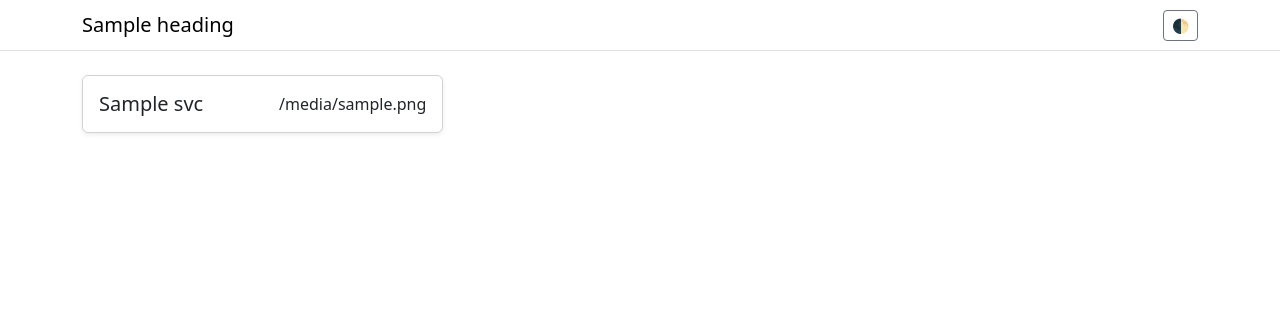
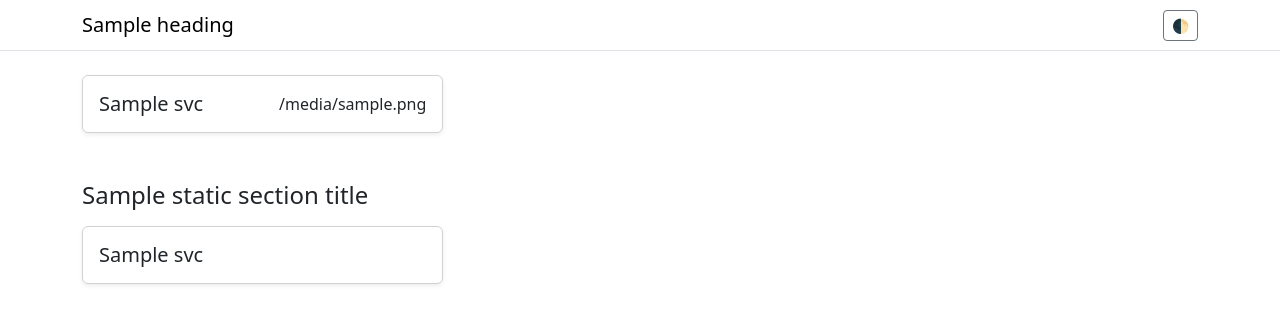
Before and after one commit to nullsnet/traefik-docker-portal, a Flask app: template templates/index.html in a window 1280 px wide. Shown: the top 324 px of the page. Run offline with Flask 3, Linux system fonts and the light colour scheme; the template is opened without the code that fills it: most values are stand-ins (such as "Sample title", 1, 10 or a date in 2020).

Commit message:
feat: add static services section from JSON file

```diff
--- a/app.py
+++ b/app.py
@@ -11,6 +11,8 @@ DOMAIN_SUFFIX = os.environ.get('DOMAIN_SUFFIX', '')
 PAGE_TITLE = os.environ.get('PAGE_TITLE', 'Traefik Service Portal')
 PAGE_HEADING = os.environ.get('PAGE_HEADING', 'Service Portal 🚀')
 LINK_TARGET = os.environ.get('LINK_TARGET', '_self')
+STATIC_SERVICES_FILE = os.environ.get('STATIC_SERVICES_FILE', '/etc/services.json')
+STATIC_SECTION_TITLE = os.environ.get('STATIC_SECTION_TITLE', 'Other Services')
 
 logging.basicConfig(level=os.environ.get('LOG_LEVEL', 'INFO').upper())
 app = Flask(__name__)
@@ -164,9 +166,31 @@ def get_services():
     return result, None
 
 
+def get_static_services() -> list[dict]:
+    if not os.path.isfile(STATIC_SERVICES_FILE):
+        return []
+    try:
+        with open(STATIC_SERVICES_FILE, 'r', encoding='utf-8') as f:
+            data = json.load(f)
+        if not isinstance(data, list):
+            logging.warning('Static services file is not a JSON array')
+            return []
+        result = []
+        for item in data:
+            name = item.get('name', '')
+            url = item.get('url', '')
+            if name and url:
+                result.append({'name': name, 'url': url})
+        return result
+    except (json.JSONDecodeError, OSError) as e:
+        logging.warning(f'Failed to read static services file: {e}')
+        return []
+
+
 @app.route('/')
 def index():
     services_list, error = get_services()
+    static_services = get_static_services()
 
     return render_template(
         'index.html',
@@ -175,6 +199,8 @@ def index():
         routers=services_list,
         error=error,
         link_target=LINK_TARGET,
+        static_services=static_services,
+        static_section_title=STATIC_SECTION_TITLE,
     )
 
 
@@ -184,6 +210,11 @@ def api_services():
     if error:
         return jsonify({'error': error}), 500
     return jsonify(services_list)
+
+
+@app.route('/api/static-services')
+def api_static_services():
+    return jsonify(get_static_services())
 
 
 @app.route('/favicon/<service_name>')
--- a/compose.yml
+++ b/compose.yml
@@ -7,6 +7,10 @@ services:
       TRAEFIK_API_URL: http://traefik:8080
       DOMAIN_SUFFIX: app.nul-ls.net
       PAGE_HEADING: docker-lan - Container Service Portal 🚀
+      STATIC_SERVICES_FILE: /etc/services.json
+      STATIC_SECTION_TITLE: Other Services
+    volumes:
+      - ./services.json:/etc/services.json:ro
     ports:
       - 5001:5001
     networks:
--- /dev/null
+++ b/services.json
@@ -0,0 +1,6 @@
+[
+  {
+    "name": "router",
+    "url": "https://192.168.0.1"
+  }
+]
--- a/templates/index.html
+++ b/templates/index.html
@@ -58,6 +58,23 @@
     {% else %}
     <p class="text-muted text-center">No services found.</p>
     {% endif %}
+
+    {% if static_services %}
+    <h4 class="mt-5 mb-3">{{ static_section_title }}</h4>
+    <div class="row g-3">
+      {% for svc in static_services %}
+      <div class="col-12 col-sm-6 col-lg-4">
+        <a href="{{ svc.url }}" target="{{ link_target }}" class="text-decoration-none text-body">
+          <div class="card h-100 shadow-sm">
+            <div class="card-body d-flex flex-column">
+              <h5 class="card-title mb-0">{{ svc.name }}</h5>
+            </div>
+          </div>
+        </a>
+      </div>
+      {% endfor %}
+    </div>
+    {% endif %}
   </div>
 
   <script src="/static/app.js"></script>
```
